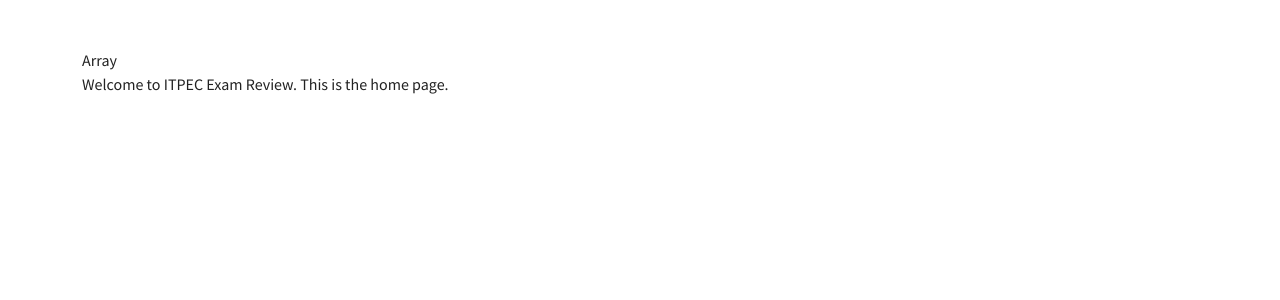
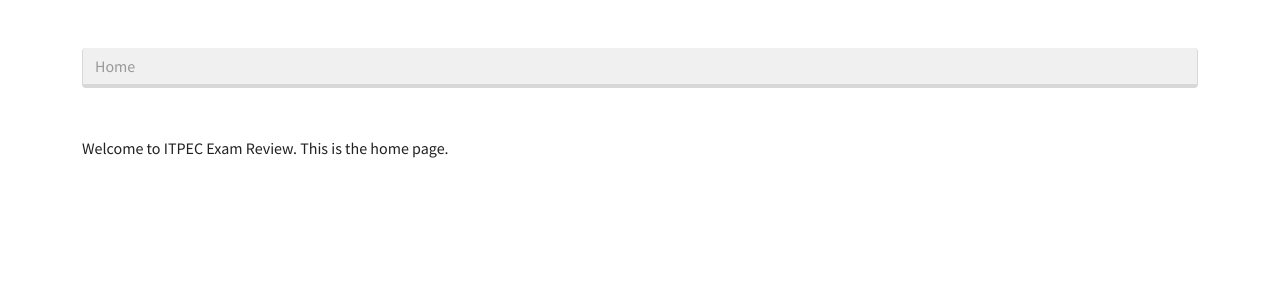
Before and after one commit to mikaelvincent/ITPEC-Exam-Review, a PHP site: page / in a window 1280 px wide. Shown: the top 300 px of the page. Run offline with PHP 8.4, Linux system fonts and the light colour scheme; some libraries are stand-ins or nearby versions.

Commit message:
Render breadcrumbs in main layout
- Updated main.php layout to display breadcrumbs dynamically.
- Added conditional rendering to ensure breadcrumbs are displayed only when available.

```diff
--- a/app/views/layout/main.php
+++ b/app/views/layout/main.php
@@ -13,7 +13,29 @@
 	<body>
 		<main>
 			<div class="container py-4 py-xl-5">
-				<?= $breadcrumbs ?>
+                <?php if (!empty($breadcrumbs)): ?>
+                    <nav aria-label="breadcrumb">
+                        <ol class="breadcrumb mb-5">
+                            <?php foreach ($breadcrumbs as $breadcrumb): ?>
+                                <?php if ($breadcrumb !== end($breadcrumbs)): ?>
+                                    <li class="breadcrumb-item">
+                                        <a class="text-decoration-none" href="<?= htmlspecialchars($breadcrumb["path"]) ?>">
+                                            <span>
+												<?= htmlspecialchars($breadcrumb["title"]) ?>
+											</span>
+                                        </a>
+                                    </li>
+                                <?php else: ?>
+                                    <li class="breadcrumb-item active" aria-current="page">
+                                        <span>
+											<?= htmlspecialchars($breadcrumb["title"]) ?>
+										</span>
+                                    </li>
+                                <?php endif; ?>
+                            <?php endforeach; ?>
+                        </ol>
+                    </nav>
+                <?php endif; ?>
 				<?= $content ?>
 			</div>
 		</main>
```
